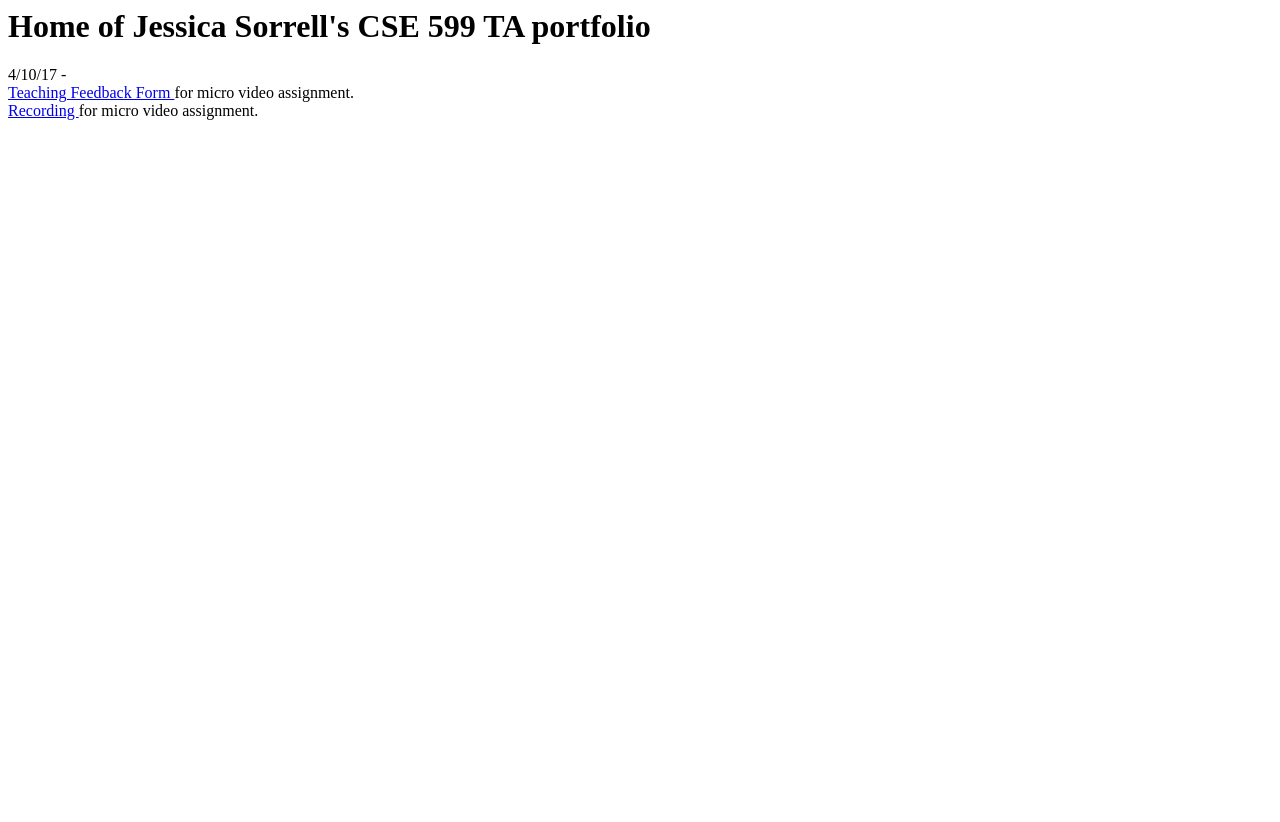
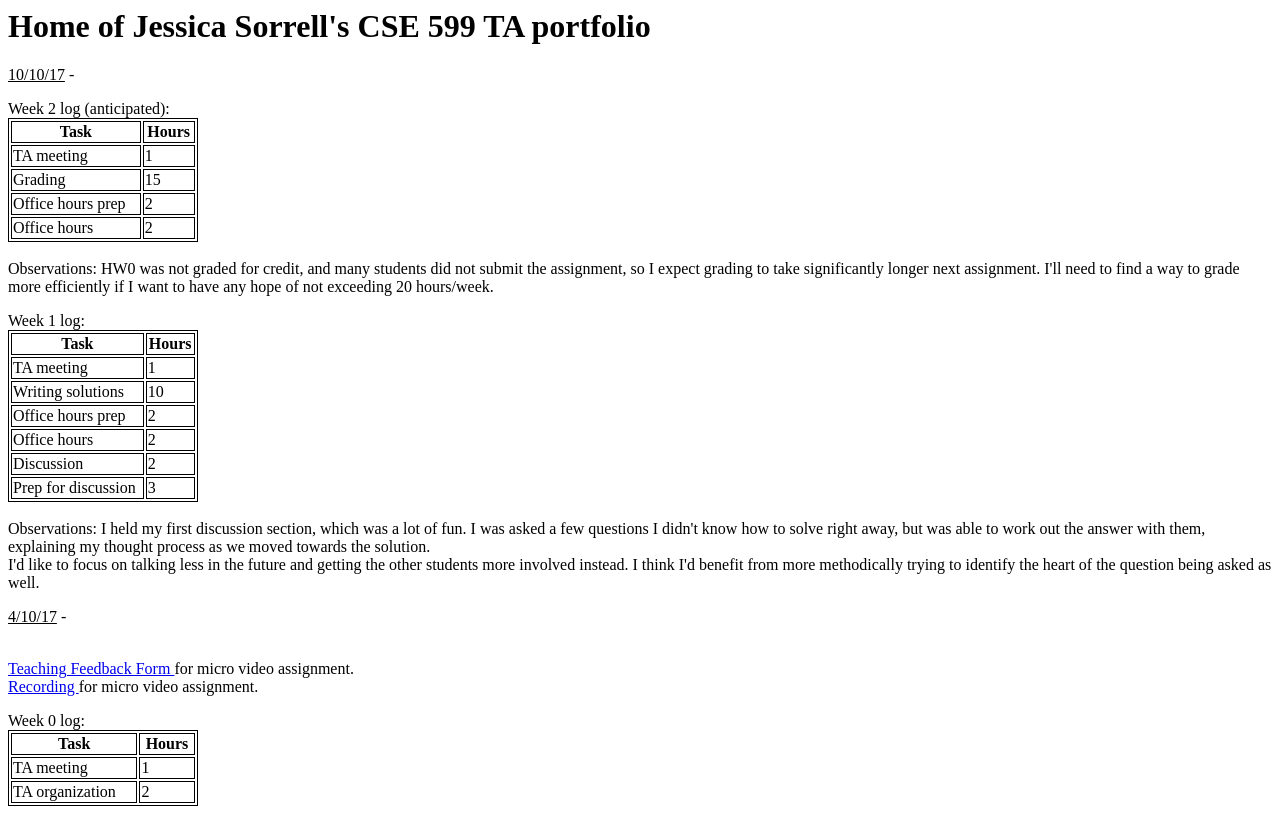
Before and after one commit to hatgirl/cse599, a plain HTML site: page index.html in a window 1280 px wide. Before the commit the page ends 800 px from the top, so only its background shows below. Drawn offline with Linux system fonts and the light colour scheme.

Commit message:
Updated TA log

```diff
--- a/index.html
+++ b/index.html
@@ -1,9 +1,107 @@
+<style>
+table, th, td {
+    border: 1px solid black;
+}
+</style>
+
 <h1>Home of Jessica Sorrell's CSE 599 TA portfolio</h1>
 
-4/10/17 -
+
+
+<u>10/10/17</u> -
+<p>
+Week 2 log (anticipated):
+
+<table style="width:15%">
+  <tr>
+    <th>Task</th>
+    <th>Hours</th>
+  </tr>
+  <tr>
+    <td>TA meeting </td>
+    <td>1</td>
+  </tr>
+  <tr>
+    <td>Grading</td>
+    <td>15</td>
+  </tr>
+  <tr>
+    <td>Office hours prep</td>
+    <td>2</td>
+  </tr>
+  <tr>
+    <td>Office hours</td>
+    <td>2</td>
+  </tr>
+</table>
+
+<br/>
+Observations: HW0 was not graded for credit, and many students did not submit the assignment, so I expect grading to take significantly longer next assignment. I'll need to find a way to grade more efficiently if I want to have any hope of not exceeding 20 hours/week.
+<p>
+
+Week 1 log:
+
+<table style="width:15%">
+  <tr>
+    <th>Task</th>
+    <th>Hours</th>
+  </tr>
+  <tr>
+    <td>TA meeting </td>
+    <td>1</td>
+  </tr>
+  <tr>
+    <td>Writing solutions</td>
+    <td>10</td>
+  </tr>
+  <tr>
+    <td>Office hours prep</td>
+    <td>2</td>
+  </tr>
+  <tr>
+    <td>Office hours</td>
+    <td>2</td>
+  </tr>
+  <tr>
+    <td>Discussion</td>
+    <td>2</td>
+  </tr>
+    <tr>
+    <td>Prep for discussion</td>
+    <td>3</td>
+  </tr>
+
+</table>
+
+<br/>
+Observations: I held my first discussion section, which was a lot of fun. I was asked a few questions I didn't know how to solve right away, but was able to work out the answer with them, explaining my thought process as we moved towards the solution.
+<br/>I'd like to focus on talking less in the future and getting the other students more involved instead. I think I'd benefit from more methodically trying to identify the heart of the question being asked as well.
+<br/>
+<p>
+  <u>4/10/17</u> -
+<p>
+
 <br/>
 <a href="TeachingFeedbackForm_js.pdf">
   Teaching Feedback Form </a> for micro video assignment.
 <br/>
 <a href="https://www.youtube.com/watch?v=AWuEaUqBq98">
   Recording </a> for micro video assignment.
+
+<p>
+Week 0 log:
+
+<table style="width:15%">
+  <tr>
+    <th>Task</th>
+    <th>Hours</th>
+  </tr>
+  <tr>
+    <td>TA meeting </td>
+    <td>1</td>
+  </tr>
+  <tr>
+    <td>TA organization</td>
+    <td>2</td>
+  </tr>
+</table>
```
